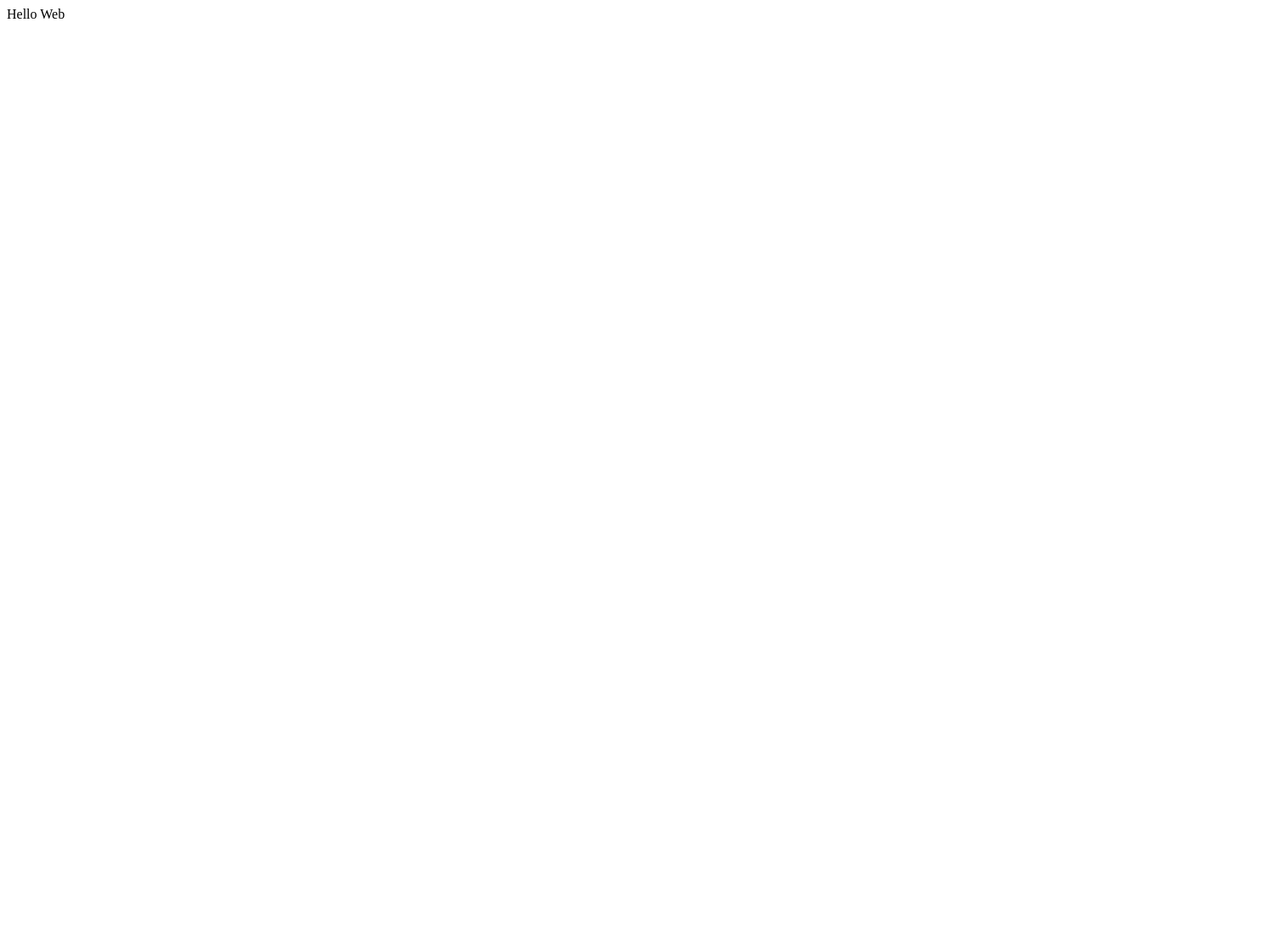
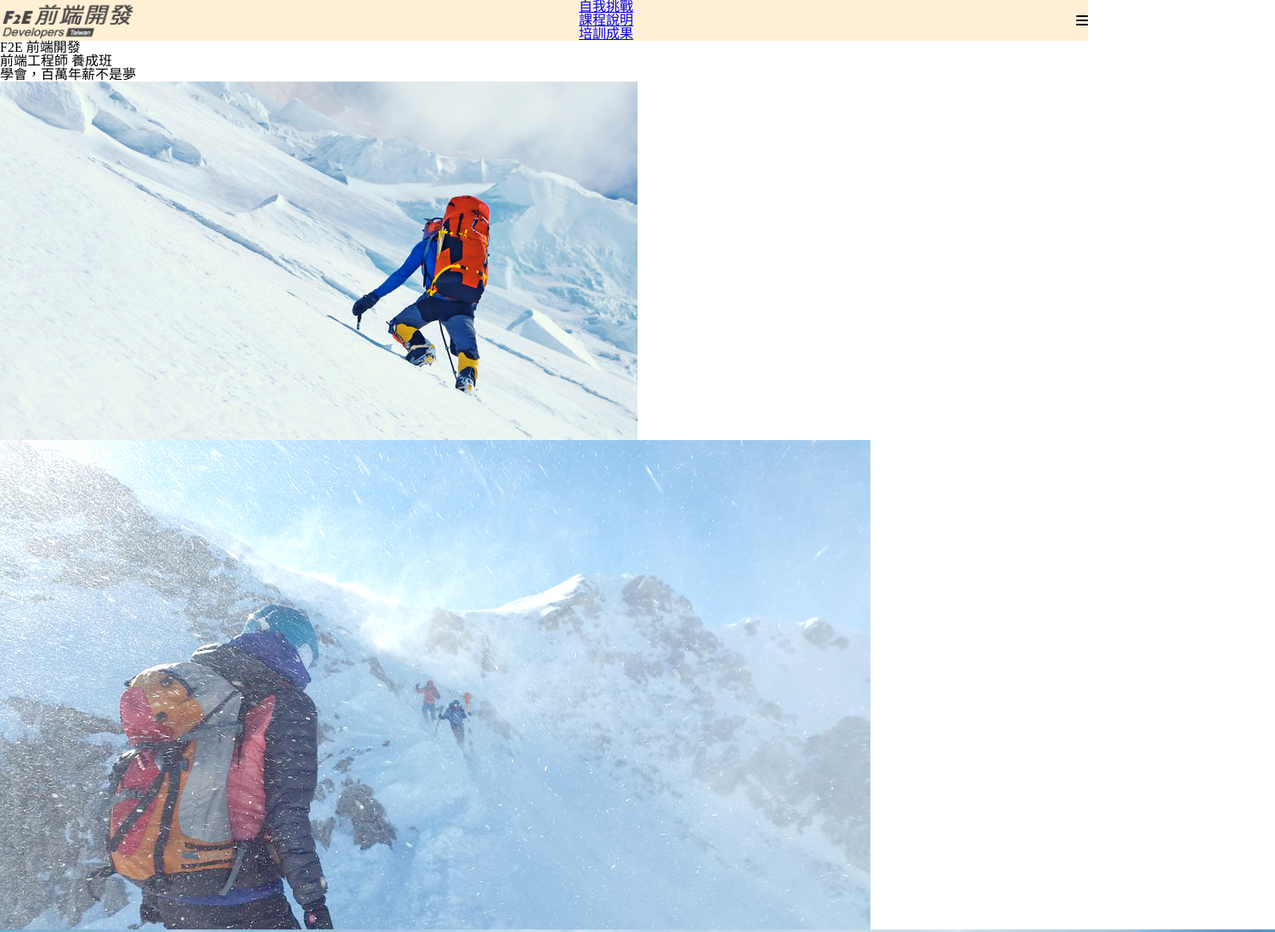
Before and after one commit to AppleLiu0603/f2e, a plain HTML site: page index.html in a window 1280 px wide. Shown: the top 1097 px of the page at 85% size, 1500 px wide, since content can reach past the window. Before the commit the page ends 800 px from the top, so only its background shows below. Drawn offline with nearby package versions, Linux system fonts and the light colour scheme.

Commit message:
final upload 1230

```diff
--- /dev/null
+++ b/index.css
@@ -0,0 +1,25 @@
+@charset "utf-8"
+
+body{
+    font-family: "Noto Sans TC", serif;
+}
+
+
+img{
+    vertical-align: bottom;
+}
+
+.header-food{
+    display: none;
+}
+
+.nav-btnWrap{
+    display: none;
+}
+
+.header{
+background-color: papayawhip;
+display: flex;
+justify-content: space-between;
+align-items: center;
+}
--- a/index.html
+++ b/index.html
@@ -12,10 +12,66 @@
     <meta property="og:image"              content="https://appleliu0603.github.io/f2e/">
     <meta property="og:locale"             content="zh_TW">
     <title>F2E 前端開發</title>
-    <link rel="stylesheet" href="./favicon.ico">
+    <link rel="stylesheet" href="./favicon.ico" type="image/x-icon">
+    <link rel="stylesheet" href="https://cdnjs.cloudflare.com/ajax/libs/meyer-reset/2.0/reset.min.css" integrity="sha512-NmLkDIU1C/C88wi324HBc+S2kLhi08PN5GDeUVVVC/BVt/9Izdsc9SVeVfA1UZbY3sHUlDSyRXhCzHfr6hmPPw==" crossorigin="anonymous" referrerpolicy="no-referrer" />
+    <link rel="stylesheet" href="index.css">
+    <link rel="preconnect" href="https://fonts.googleapis.com">
+    <link rel="preconnect" href="https://fonts.gstatic.com" crossorigin>
+    <link href="https://fonts.googleapis.com/css2?family=Noto+Sans+TC:wght@100..900&display=swap" rel="stylesheet">
+    <link rel="stylesheet" href="https://cdnjs.cloudflare.com/ajax/libs/font-awesome/6.7.2/css/all.min.css" integrity="sha512-Evv84Mr4kqVGRNSgIGL/F/aIDqQb7xQ2vcrdIwxfjThSH8CSR7PBEakCr51Ck+w+/U6swU2Im1vVX0SVk9ABhg==" crossorigin="anonymous" referrerpolicy="no-referrer" />
+
 </head>
 <body>
-    Hello Web
+    <header class="header">
+        <div class="header-head">
+            <a href="javascript:;">
+                <img class="header-img header-img-logo" src="./images/header-logo.png" width="160" height="45" alt="F2E 前端開發">
+            </a>
+        </div>
+        <div class="header-body">
+            <nav class="nav">
+                <ul class="nav-ul">
+                    <li class="nav-li">
+                        <a class="nav-link" href="javascript:;">自我挑戰</a>
+                    </li>
+                    <li class="nav-li">
+                        <a class="nav-link" href="javascript:;">課程說明</a>
+                    </li>
+                    <li class="nav-li">
+                        <a class="nav-link" href="javascript:;">培訓成果</a>
+                    </li>
+                </ul>
+                <div class="nav-btnWrap">
+                    <button class="nav-btn" type="button">
+                        <i class="fa-solid fa-xmark"></i>
+                    </button>
+                </div>
+            </nav>
+
+        </div>
+        <div class="header-foot">
+            <div class="header-btn" type="button">
+                <i class="fa-solid fa-bars"></i>
+            </div>
+
+        </div>
+
+
+    </header>
+    <section class="banner">
+      <div class="banner-head">
+        <h2 class="banner-subtitle">F2E 前端開發</h2>
+        <h1 class="banner-title">前端工程師 養成班</h21>
+        <P class="banner-description">學會，百萬年薪不是夢</P>
+      </div>
+      <div class="banner-body">
+        <img class="banner-img" src="./images/banner/banner-1-desktop.jpg" alt="" width="">
+        <img class="banner-img" src="./images/banner/banner-2-desktop.jpg" alt="">
+        <img class="banner-img" src="./images/banner/banner-3-desktop.jpg" alt="">
+        <img class="banner-img" src="./images/banner/banner-3-desktop.jpg" alt="">
+
+      </div>
+    </section>
 </body>
 
 
```
